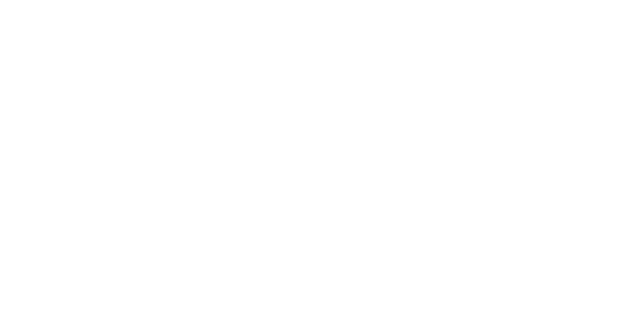
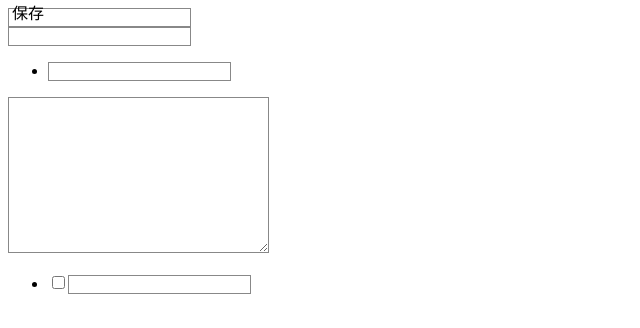
Before and after one commit to hoshii-tanni/youWIP, a Nuxt app: page /post in a window 1280 px wide. Before the commit this address had no page. Shown: the top 328 px of the page, without its empty margins (0-640 px from the left). Built offline with nearby package versions, Linux system fonts and the light colour scheme.

Commit message:
[suspend] pushのため一旦追加。あとで原口の方に合わせます

```diff
--- /dev/null
+++ b/pages/post.vue
@@ -0,0 +1,53 @@
+<template>
+  <div class="">
+    <div class="header w-full h-14">
+      <i class="bi bi-chevron-left text-2xl"></i>
+      <div class="text-xl">保存</div>
+    </div>
+    <div class="content px-3 mt-16 mb-96 box-border flex flex-col">
+      <div><input type="text" /></div>
+      <div><input type="text" /></div>
+      <ul>
+        <li><input type="text" /></li>
+      </ul>
+      <div><i class="bi bi-plus-circle"></i></div>
+      <div><textarea name="" id="" cols="30" rows="10"></textarea></div>
+      <ul><li><input type="checkbox" /><input type="text" /></li></ul>
+      <div><i class="bi bi-plus-circle"></i></div>
+
+
+    </div>
+
+  </div>
+</template>
+
+<script>
+export default {
+
+}
+</script>
+
+<style lang="scss" scoped>
+.mt-18 { margin-top: 4.5rem; }
+
+
+
+.header {
+  position: fixed;
+  top: 0; left: 0;
+
+  padding: 0 .75rem;
+  box-sizing: border-box;
+
+  display: flex;
+  justify-content: space-between;
+  align-items: center;
+}
+
+
+input[type="text"], textarea {
+  border: solid 1px #888;
+}
+
+
+</style>
```
